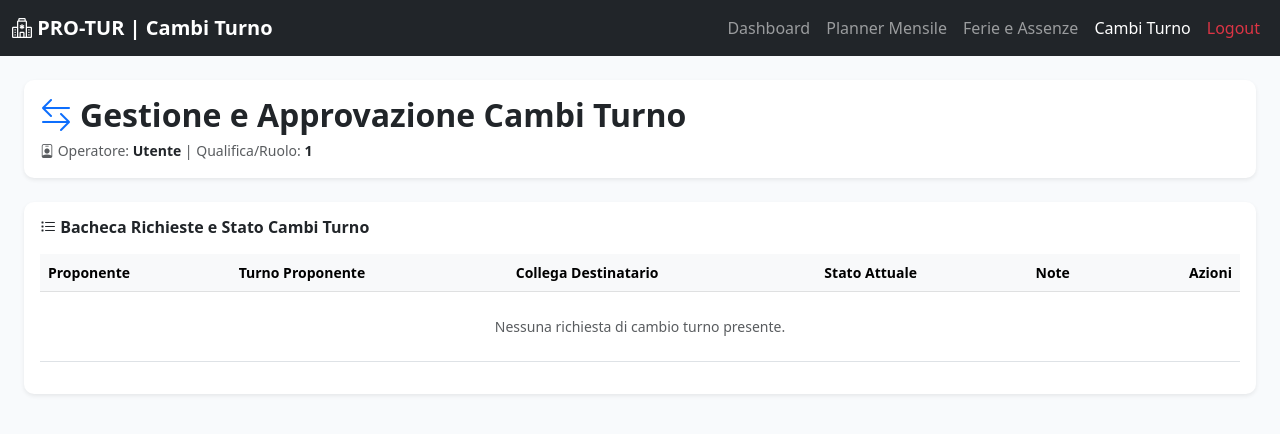
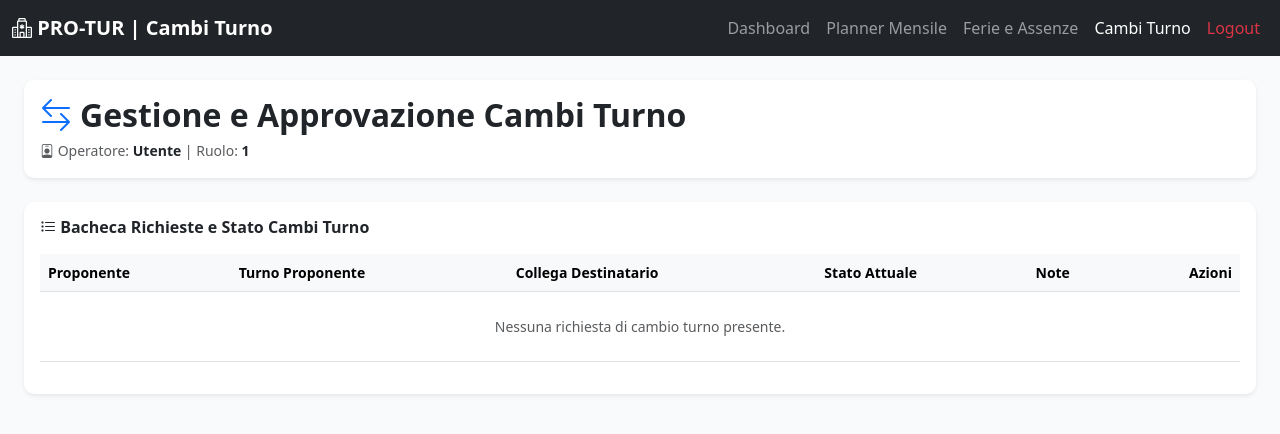
Before and after one commit to infermierin-turno/blood, a PHP site: page /turni/cambi_turno.php in a window 1280 px wide. Shown: the top 434 px of the page. Run offline with PHP 8.4, Linux system fonts and the light colour scheme; the visitor is signed in with stand-in values (Sample User, id 1).

Commit message:
Update cambi_turno.php

```diff
--- a/turni/cambi_turno.php
+++ b/turni/cambi_turno.php
@@ -71,8 +71,8 @@ if (empty($utente_id)) {
     exit;
 }
 
-// Forza recupero organizzazione, reparto e qualifica aggiornati da DB
-$resUCorr = supabase_ct_request("staging_utenti?id=eq.$utente_id&select=organizzazione_id,reparto_id,qualifica,ruolo,squadra,nome");
+// Forza recupero organizzazione, reparto e ruolo aggiornati da DB
+$resUCorr = supabase_ct_request("staging_utenti?id=eq.$utente_id&select=organizzazione_id,reparto_id,ruolo,squadra,nome");
 if (!empty($resUCorr) && is_array($resUCorr)) {
     $org_id_utente = $resUCorr[0]['organizzazione_id'] ?? $org_id_utente;
     $reparto_id_utente = $resUCorr[0]['reparto_id'] ?? $reparto_id_utente;
@@ -198,7 +198,6 @@ if (isset($_GET['azione_ct']) && isset($_GET['id'])) {
                 exit;
             }
         } elseif ($azione_ct === 'elimina' || $azione_ct === 'ritira' || $azione_ct === 'eliminato') {
-            // Consentito a coordinatore, admin, capo personale o proponente/destinatario coinvolto
             supabase_ct_request("cambi_turno?id=eq.$ct_id", 'DELETE');
             header("Location: cambi_turno.php?msg=eliminato");
             exit;
@@ -228,26 +227,36 @@ $mieiTurni = [];
 $resMieiTurni = supabase_ct_request("pianificazione?utente_id=eq.$utente_id&select=*&order=data_inizio.desc&limit=50");
 if (is_array($resMieiTurni)) $mieiTurni = $resMieiTurni;
 
-// FILTRO RIGIDO PER QUALIFICA: Estraggo solo i colleghi che hanno la stessa qualifica dell'utente loggato
+// FUNZIONE DI NORMALIZZAZIONE BASATA ESCLUSIVAMENTE SUL CAMPO 'RUOLO'
+function normalizza_ruolo($str) {
+    $str = strtolower(trim($str));
+    if (in_array($str, ['cpsi', 'infermiere', 'infermiera', 'inf', 'cps_infermiere'])) {
+        return 'INFERMIERE';
+    }
+    if (in_array($str, ['oss', 'o.s.s.', 'operatore socio sanitario', 'operatore_socio_sanitario'])) {
+        return 'OSS';
+    }
+    return strtoupper($str);
+}
+
+// Estrazione ed equalizzazione ESCLUSIVA del RUOLO
+$rawRuoloUtente = $utente_corrente_info['ruolo'] ?? $_SESSION['ruolo'] ?? $_SESSION['utente']['ruolo'] ?? '';
+$mioRuoloNorm = normalizza_ruolo($rawRuoloUtente);
+
 $colleghiCompatibili = [];
-$miaQualifica = strtolower(trim($utente_corrente_info['qualifica'] ?? $utente_corrente_info['ruolo'] ?? ''));
-
 if (!empty($reparto_id_utente)) {
-    $resColl = supabase_ct_request("staging_utenti?reparto_id=eq.$reparto_id_utente&id=neq.$utente_id&select=id,nome,qualifica,ruolo,squadra&order=nome.asc");
+    $resColl = supabase_ct_request("staging_utenti?reparto_id=eq.$reparto_id_utente&id=neq.$utente_id&select=id,nome,ruolo,squadra&order=nome.asc");
     if (is_array($resColl)) {
         foreach ($resColl as $col) {
-            $qualColl = strtolower(trim($col['qualifica'] ?? $col['ruolo'] ?? ''));
-            // Confronto rigoroso: Infermiere con Infermiere, OSS con OSS
-            if (!empty($miaQualifica) && !empty($qualColl) && $qualColl === $miaQualifica) {
+            $rawRuoloCol = $col['ruolo'] ?? '';
+            $ruoloColNorm = normalizza_ruolo($rawRuoloCol);
+
+            // Confronto rigido basato solo sul RUOLO
+            if (!empty($mioRuoloNorm) && $ruoloColNorm === $mioRuoloNorm) {
                 $colleghiCompatibili[] = $col;
             }
         }
     }
-}
-// Fallback di sicurezza: se per qualche motivo la qualifica non è valorizzata nel DB, mostra tutti i colleghi del reparto
-if (empty($colleghiCompatibili) && !empty($reparto_id_utente)) {
-    $resCollFallback = supabase_ct_request("staging_utenti?reparto_id=eq.$reparto_id_utente&id=neq.$utente_id&select=id,nome,qualifica,ruolo,squadra&order=nome.asc");
-    if (is_array($resCollFallback)) $colleghiCompatibili = $resCollFallback;
 }
 
 $listaCambi = [];
@@ -268,7 +277,7 @@ if ($is_coordinatore || $is_super_admin || $is_capo_personale) {
 }
 
 $mappaTuttiUtenti = [];
-$resAllU = supabase_ct_request("staging_utenti?select=id,nome,qualifica,ruolo");
+$resAllU = supabase_ct_request("staging_utenti?select=id,nome,ruolo");
 if (is_array($resAllU)) {
     foreach ($resAllU as $u) {
         $mappaTuttiUtenti[$u['id']] = $u;
@@ -315,7 +324,7 @@ if (is_array($resAllU)) {
                     </h2>
                     <span class="small text-muted">
                         <i class="bi bi-person-badge"></i> Operatore: <strong class="text-dark"><?php echo htmlspecialchars($utente_corrente_info['nome'] ?? 'Utente'); ?></strong> |
-                        Qualifica/Ruolo: <strong class="text-dark"><?php echo htmlspecialchars(strtoupper($miaQualifica ?: $ruolo_raw)); ?></strong>
+                        Ruolo: <strong class="text-dark"><?php echo htmlspecialchars($mioRuoloNorm ?: strtoupper($ruolo_raw)); ?></strong>
                     </span>
                 </div>
             </div>
@@ -347,13 +356,13 @@ if (is_array($resAllU)) {
         <?php if (!$is_coordinatore && !$is_super_admin && !$is_capo_personale): ?>
         <div class="card shadow-sm mb-4 bg-white p-3">
             <div class="card-header bg-white pb-2 px-0 border-bottom">
-                <h5 class="mb-0 fs-6 fw-bold"><i class="bi bi-plus-circle"></i> Proponi un Cambio Turno a un Collega di Pari Qualifica</h5>
+                <h5 class="mb-0 fs-6 fw-bold"><i class="bi bi-plus-circle"></i> Proponi un Cambio Turno a un Collega di Pari Ruolo</h5>
             </div>
             <div class="card-body px-0">
                 <?php if (empty($mieiTurni)): ?>
                     <div class="alert alert-warning py-2 small mb-0">Nessun turno trovato nella tabella pianificazione per il tuo utente.</div>
                 <?php elseif (empty($colleghiCompatibili)): ?>
-                    <div class="alert alert-warning py-2 small mb-0">Nessun collega con la tua stessa qualifica trovato nel reparto.</div>
+                    <div class="alert alert-warning py-2 small mb-0">Nessun collega con il tuo stesso ruolo (<?php echo htmlspecialchars($mioRuoloNorm); ?>) trovato nel reparto.</div>
                 <?php else: ?>
                     <form method="POST" action="cambi_turno.php">
                         <input type="hidden" name="azione" value="proponi_cambio">
@@ -373,12 +382,12 @@ if (is_array($resAllU)) {
                                 </select>
                             </div>
                             <div class="col-md-4">
-                                <label for="utente_destinatario_id" class="form-label small fw-bold">Collega Destinatario (Stessa Qualifica)</label>
+                                <label for="utente_destinatario_id" class="form-label small fw-bold">Collega Destinatario (Solo <?php echo htmlspecialchars($mioRuoloNorm); ?>)</label>
                                 <select class="form-select form-select-sm" id="utente_destinatario_id" name="utente_destinatario_id" required>
                                     <option value="">-- Seleziona collega --</option>
                                     <?php foreach ($colleghiCompatibili as $c) { ?>
                                         <option value="<?php echo $c['id']; ?>">
-                                            <?php echo htmlspecialchars($c['nome']); ?> (<?php echo htmlspecialchars($c['qualifica'] ?? $c['ruolo'] ?? 'Operatore'); ?>)
+                                            <?php echo htmlspecialchars($c['nome']); ?> (<?php echo htmlspecialchars(normalizza_ruolo($c['ruolo'] ?? '')); ?>)
                                         </option>
                                     <?php } ?>
                                 </select>
```
